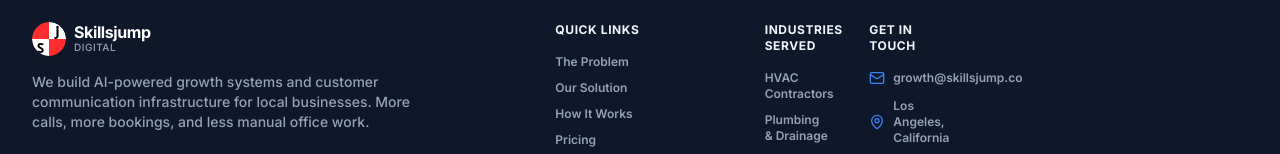
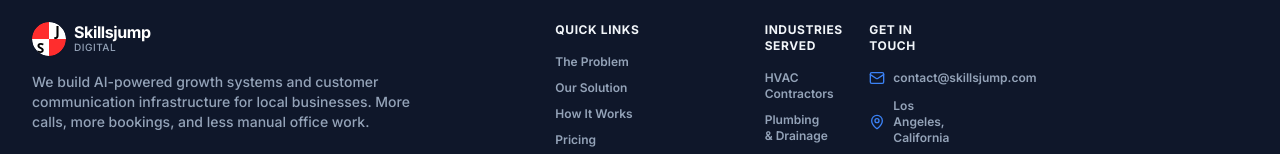
Before and after one commit to platinumspb/sjdigital, a React (Vite) app: page / in a window 1280 px wide. Shown: the part 7270-7424 px from the top of the page. Built offline with nearby package versions, Linux system fonts and the light colour scheme.

Commit message:
chore: update contact email address and apply minor SVG formatting in Footer component

```diff
--- a/src/components/sections/Footer.tsx
+++ b/src/components/sections/Footer.tsx
@@ -38,10 +38,10 @@ export const Footer = () => {
             </p>
             <div className="flex items-center gap-3 pt-2">
               <a href="#" aria-label="Twitter" className="w-8 h-8 rounded-lg bg-slate-800 hover:bg-slate-700 hover:text-white flex items-center justify-center text-slate-400 transition-colors">
-                <svg className="w-4 h-4" fill="currentColor" viewBox="0 0 24 24"><path d="M18.244 2.25h3.308l-7.227 8.26 8.502 11.24H16.17l-5.214-6.817L4.99 21.75H1.68l7.73-8.835L1.254 2.25H8.08l4.713 6.231zm-1.161 17.52h1.833L7.084 4.126H5.117z"/></svg>
+                <svg className="w-4 h-4" fill="currentColor" viewBox="0 0 24 24"><path d="M18.244 2.25h3.308l-7.227 8.26 8.502 11.24H16.17l-5.214-6.817L4.99 21.75H1.68l7.73-8.835L1.254 2.25H8.08l4.713 6.231zm-1.161 17.52h1.833L7.084 4.126H5.117z" /></svg>
               </a>
               <a href="#" aria-label="LinkedIn" className="w-8 h-8 rounded-lg bg-slate-800 hover:bg-slate-700 hover:text-white flex items-center justify-center text-slate-400 transition-colors">
-                <svg className="w-4 h-4" fill="currentColor" viewBox="0 0 24 24"><path d="M19 0h-14c-2.761 0-5 2.239-5 5v14c0 2.761 2.239 5 5 5h14c2.762 0 5-2.239 5-5v-14c0-2.761-2.238-5-5-5zm-11 19h-3v-11h3v11zm-1.5-12.268c-.966 0-1.75-.79-1.75-1.764s.784-1.764 1.75-1.764 1.75.79 1.75 1.764-.783 1.764-1.75 1.764zm13.5 12.268h-3v-5.604c0-3.368-4-3.113-4 0v5.604h-3v-11h3v1.765c1.396-2.586 7-2.777 7 2.476v6.759z"/></svg>
+                <svg className="w-4 h-4" fill="currentColor" viewBox="0 0 24 24"><path d="M19 0h-14c-2.761 0-5 2.239-5 5v14c0 2.761 2.239 5 5 5h14c2.762 0 5-2.239 5-5v-14c0-2.761-2.238-5-5-5zm-11 19h-3v-11h3v11zm-1.5-12.268c-.966 0-1.75-.79-1.75-1.764s.784-1.764 1.75-1.764 1.75.79 1.75 1.764-.783 1.764-1.75 1.764zm13.5 12.268h-3v-5.604c0-3.368-4-3.113-4 0v5.604h-3v-11h3v1.765c1.396-2.586 7-2.777 7 2.476v6.759z" /></svg>
               </a>
               <a href="#" aria-label="GitHub" className="w-8 h-8 rounded-lg bg-slate-800 hover:bg-slate-700 hover:text-white flex items-center justify-center text-slate-400 transition-colors">
                 <svg className="w-4 h-4" fill="currentColor" viewBox="0 0 24 24"><path fillRule="evenodd" clipRule="evenodd" d="M12 2C6.477 2 2 6.477 2 12c0 4.42 2.865 8.166 6.839 9.489.5.092.682-.217.682-.482 0-.237-.008-.866-.013-1.7-2.782.603-3.369-1.34-3.369-1.34-.454-1.156-1.11-1.464-1.11-1.464-.908-.62.069-.608.069-.608 1.003.07 1.531 1.03 1.531 1.03.892 1.529 2.341 1.087 2.91.832.092-.647.35-1.088.636-1.338-2.22-.253-4.555-1.11-4.555-4.943 0-1.091.39-1.984 1.029-2.683-.103-.253-.446-1.27.098-2.647 0 0 .84-.269 2.75 1.025A9.564 9.564 0 0112 6.844c.85.004 1.705.115 2.504.337 1.909-1.294 2.747-1.025 2.747-1.025.546 1.377.203 2.394.1 2.647.64.699 1.028 1.592 1.028 2.683 0 3.842-2.339 4.687-4.566 4.935.359.309.678.919.678 1.852 0 1.336-.012 2.415-.012 2.743 0 .267.18.579.688.481C19.137 20.162 22 16.418 22 12c0-5.523-4.477-10-10-10z" /></svg>
@@ -83,8 +83,8 @@ export const Footer = () => {
             <ul className="space-y-3 text-xs font-semibold">
               <li className="flex items-center gap-2">
                 <Mail className="w-4 h-4 text-blue-500 shrink-0" />
-                <a href="mailto:growth@skillsjump.co" className="hover:text-white transition-colors">
-                  growth@skillsjump.co
+                <a href="mailto:contact@skillsjump.com" className="hover:text-white transition-colors">
+                  contact@skillsjump.com
                 </a>
               </li>
               <li className="flex items-center gap-2">
```
